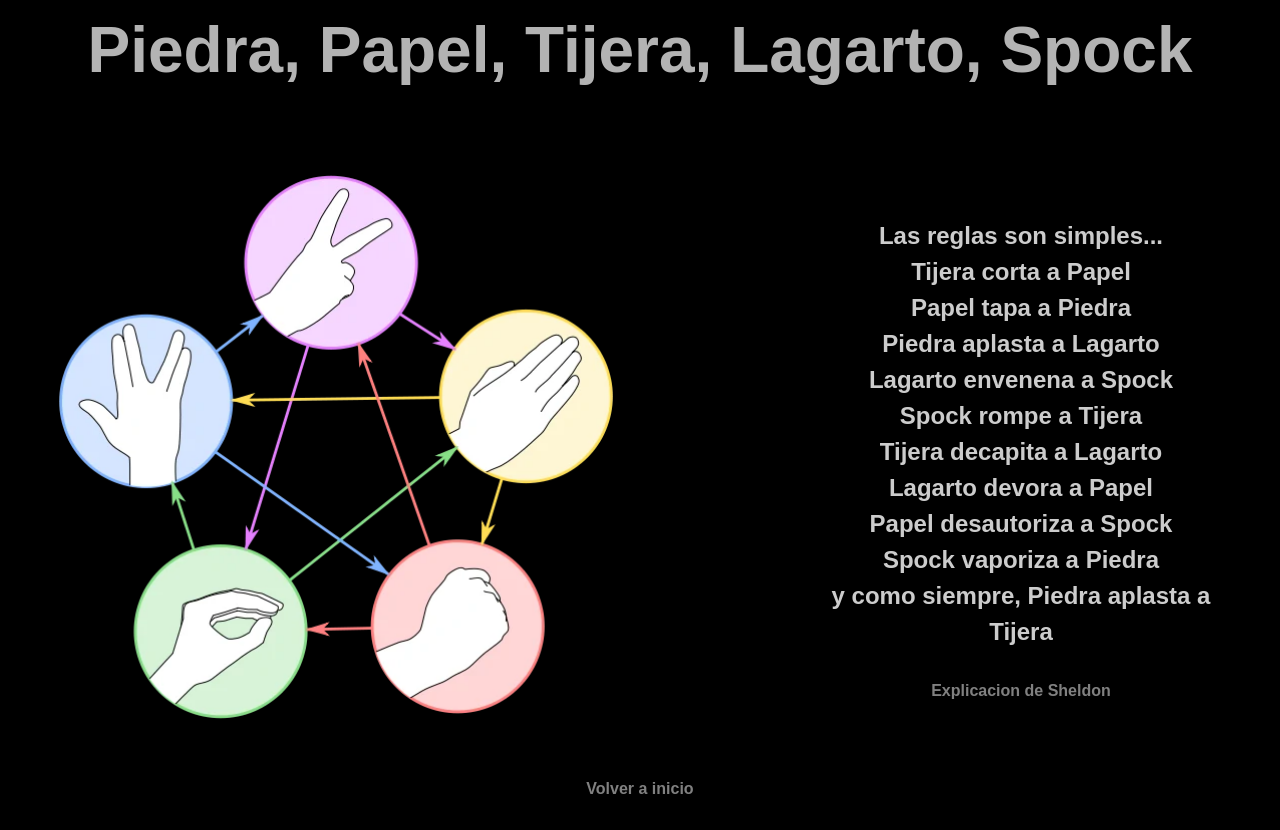
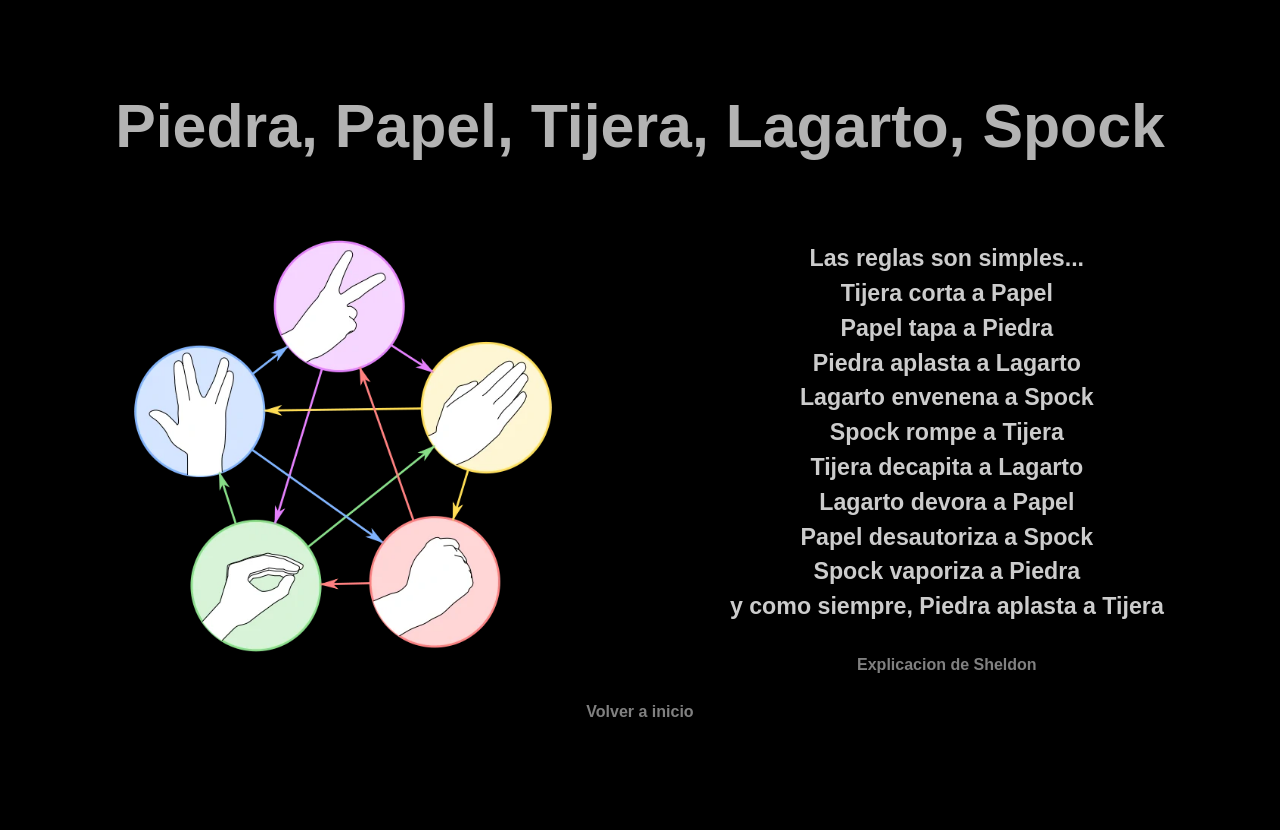
Before and after one commit to Agusdiisanto/unq-ui-AgustinDiSanto-Trabajo-final, a React (Vite) app in the folder piedra-papel-tijeras/: page /rules in a window 1280 px wide. After the commit the page ends 800 px from the top, so only its background shows below. Built offline with nearby package versions, Linux system fonts and the light colour scheme.

Commit message:
Haciendo rules responsive en clase

```diff
--- a/piedra-papel-tijeras/src/components/rules/Rules.css
+++ b/piedra-papel-tijeras/src/components/rules/Rules.css
@@ -1,5 +1,4 @@
-
-.container-home-rules{
+.container-home-rules {
   display: flex;
   flex-direction: column;
   align-items: center;
@@ -7,20 +6,20 @@
   height: 100vh;
 }
 
-.rules-title{
+.rules-title {
   font-weight: bold;
   font-size: 4rem;
   opacity: 0.7;
   padding-bottom: 1rem;
 }
 
-.rules-img{
+.rules-img {
   width: 50%;
   height: 100%;
   margin-right: 10rem;
 }
 
-.rules-description{
+.rules-description {
   display: flex;
   flex-direction: row;
   align-items: center;
@@ -28,7 +27,7 @@
   width: 100%;
 }
 
-.rules-description-text{
+.rules-description-text {
   display: flex;
   white-space: 'pre-line';
   flex-direction: column;
@@ -36,7 +35,7 @@
   justify-content: center;
 }
 
-.rules-description-text p{
+.rules-description-text p {
   font-size: 1.5rem;
   font-weight: 700;
   color: #fff;
@@ -45,11 +44,11 @@
   opacity: 0.8;
 }
 
-.go-back{
-    padding: 2rem;
+.go-back {
+  padding: 2rem;
 }
 
-.text-link{
+.text-link {
   display: inline-block;
   color: grey;
   font-size: 1.0rem;
@@ -63,3 +62,85 @@
   font-weight: 700;
   text-decoration: underline;
 }
+
+/* Media queries para diferentes resoluciones */
+
+/* Estilos para pantallas de hasta 600px de ancho */
+@media only screen and (max-width: 600px) {
+  .rules-title {
+    font-size: 3rem;
+  }
+
+  .rules-img {
+    width: 40%;
+    margin-right: 5rem;
+  }
+
+  .rules-description-text p {
+    font-size: 1.3rem;
+  }
+
+  .go-back {
+    padding: 1rem;
+  }
+}
+
+/* Estilos para pantallas de 601px a 900px de ancho */
+@media only screen and (min-width: 601px) and (max-width: 900px) {
+  .rules-title {
+    font-size: 3.5rem;
+  }
+
+  .rules-img {
+    width: 20%;
+    margin-right: 7rem;
+  }
+
+  .rules-description-text p {
+    font-size: 1.4rem;
+  }
+
+  .go-back {
+    padding: 1.5rem;
+  }
+}
+
+/* Estilos para pantallas de 901px a 1200px de ancho */
+@media only screen and (min-width: 901px) and (max-width: 1200px) {
+  .rules-title {
+    font-size: 3.8rem;
+  }
+
+  .rules-img {
+    width: 28%;
+    margin-right: 8rem;
+  }
+
+  .rules-description-text p {
+    font-size: 1.45rem;
+  }
+
+  .go-back {
+    padding: 1.8rem;
+  }
+}
+
+/* Estilos para pantallas de más de 1200px de ancho */
+@media only screen and (min-width: 1201px) {
+
+  .rules-title {
+    font-size: 3.8rem;
+  }
+  .rules-description-text p {
+    font-size: 1.45rem;
+  }
+
+  .go-back {
+    padding: 1.8rem;
+  }
+
+  .rules-img {
+    width: 38%;
+    margin-right: 10rem;
+  }
+}
```
